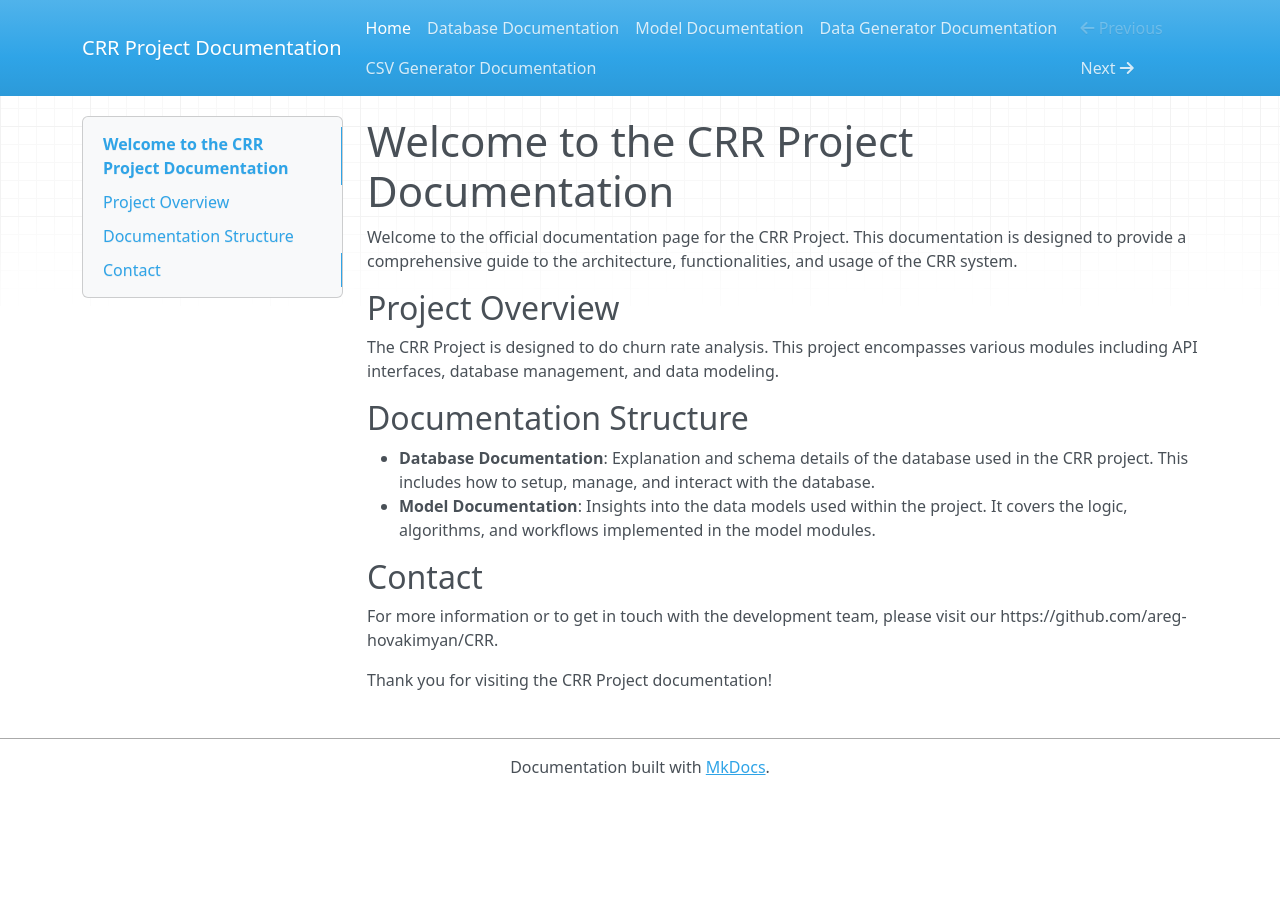
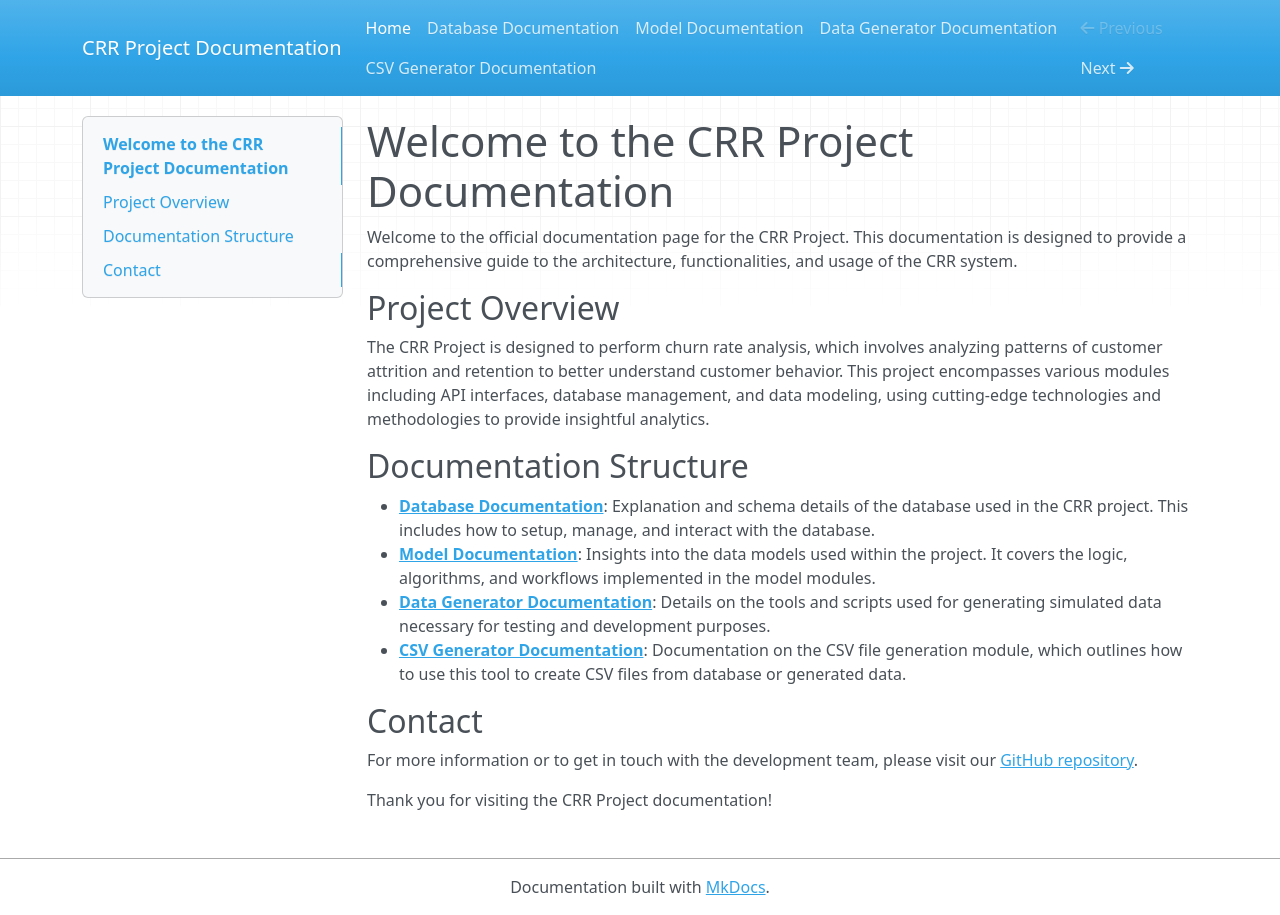
Before and after one commit to areg-hovakimyan/CRR, an MkDocs documentation site: the page built from docs/index.md, in a window 1280 px wide. Built offline with MkDocs 1.6.1, drawn with Linux system fonts in a browser that asks for light colours; nearby versions of some CDN libraries.

Commit message:
Adding index.md prefinalized

```diff
--- a/docs/index.md
+++ b/docs/index.md
@@ -4,19 +4,17 @@ Welcome to the official documentation page for the CRR Project. This documentati
 
 ## Project Overview
 
-The CRR Project is designed to do churn rate analysis. This project encompasses various modules including API interfaces, database management, and data modeling.
-
+The CRR Project is designed to perform churn rate analysis, which involves analyzing patterns of customer attrition and retention to better understand customer behavior. This project encompasses various modules including API interfaces, database management, and data modeling, using cutting-edge technologies and methodologies to provide insightful analytics.
 
 ## Documentation Structure
 
-
-- **Database Documentation**: Explanation and schema details of the database used in the CRR project. This includes how to setup, manage, and interact with the database.
-- **Model Documentation**: Insights into the data models used within the project. It covers the logic, algorithms, and workflows implemented in the model modules.
-
+- [**Database Documentation**](db.md): Explanation and schema details of the database used in the CRR project. This includes how to setup, manage, and interact with the database.
+- [**Model Documentation**](model.md): Insights into the data models used within the project. It covers the logic, algorithms, and workflows implemented in the model modules.
+- [**Data Generator Documentation**](generator.md): Details on the tools and scripts used for generating simulated data necessary for testing and development purposes.
+- [**CSV Generator Documentation**](GenerateCsv.md): Documentation on the CSV file generation module, which outlines how to use this tool to create CSV files from database or generated data.
 
 ## Contact
 
-For more information or to get in touch with the development team, please visit our https://github.com/areg-hovakimyan/CRR.
-
+For more information or to get in touch with the development team, please visit our [GitHub repository](https://github.com/areg-hovakimyan/CRR).
 
 Thank you for visiting the CRR Project documentation!
```
Also changed, not shown: 1 other file.
